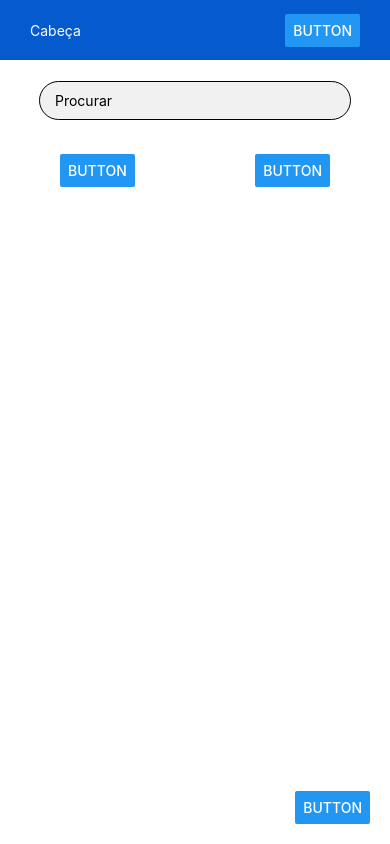
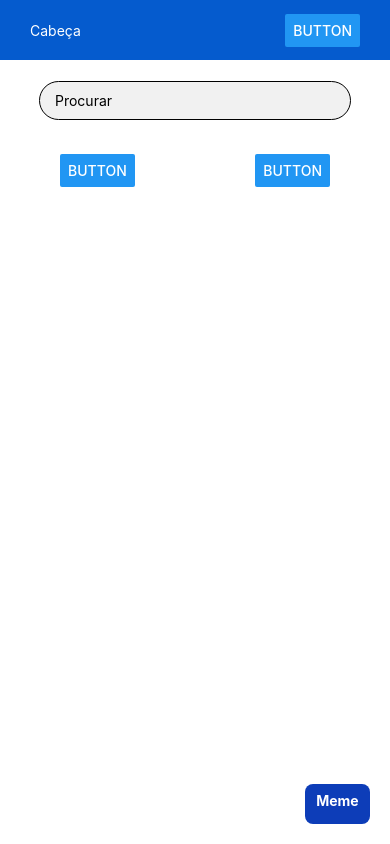
Before and after one commit to Artotz/task-app, a React Native app: screen /Home in a window 390 px wide. Built offline with nearby package versions, Linux system fonts and the light colour scheme.

Commit message:
feat: added theme values and Button

```diff
--- /dev/null
+++ b/components/Button/index.tsx
@@ -0,0 +1,19 @@
+import { FC, ReactNode } from "react";
+import { TouchableOpacity, TouchableOpacityProps } from "react-native";
+
+import * as S from "./styles";
+
+type ButtonProps = {
+  Icon?: ReactNode;
+} & TouchableOpacityProps;
+
+const Button: FC<ButtonProps> = ({ children, Icon }) => {
+  return (
+    <S.Root>
+      {Icon && Icon}
+      <S.Text>{children}</S.Text>
+    </S.Root>
+  );
+};
+
+export default Button;
--- /dev/null
+++ b/components/Button/styles.tsx
@@ -0,0 +1,18 @@
+import { styled } from "styled-components/native";
+
+export const Root = styled.TouchableOpacity`
+  display: flex;
+  justify-items: center;
+  align-items: center;
+  height: 40px;
+  gap: 8px;
+  padding: 8px;
+  border-radius: 8px;
+  background-color: ${(props) => props.theme.colors.primary.mid};
+`;
+
+export const Text = styled.Text`
+  font-size: 14px;
+  font-weight: 700;
+  color: ${(props) => props.theme.colors.common.white};
+`;
--- a/pages/Home/index.tsx
+++ b/pages/Home/index.tsx
@@ -1,11 +1,13 @@
 import { useCallback, useEffect, useState } from "react";
-import { BackHandler, Button, FlatList, StatusBar, StyleSheet, Text, TextInput, View } from "react-native";
+import { BackHandler, FlatList, Button, StatusBar, StyleSheet, Text, TextInput, View } from "react-native";
 import ReactNativeModal from "react-native-modal";
 import { useFocusEffect } from "@react-navigation/native";
 
 import useTodoList from "../../data/TodoListContext";
 import AddTodo from "../../views/AddTodo";
 import { Priority, PriorityTypes, Sector, Todo } from "../../types/todo";
+
+import ButtonX from "../../components/Button";
 
 import { ButtonStyled, SearchBarStyled } from "./styles";
 import FilterTodoList from "../../views/FilterTodoList";
@@ -141,7 +143,7 @@ export default function Home({ navigation }: { navigation: any }) {
         />
       </View>
       <View style={styles.addButton}>
-        <Button onPress={() => setIsModalVisible(true)} title="button"></Button>
+        <ButtonX onPress={() => setIsModalVisible(true)}> Meme </ButtonX>
       </View>
 
       {/* AddTodo Modal */}
--- a/styles/theme.ts
+++ b/styles/theme.ts
@@ -2,6 +2,7 @@ export type ThemeType = typeof theme;
 
 export const theme = {
   colors: {
-    primary: { main: "#A00" },
+    primary: { main: "#055BCE", light: "#4296E2", mid: "#0D3DB8", dark: "#00153E" },
+    common: { white: "#FFF", "gray-100": "", "gray-200": "#BCBEC0", "gray-300": "#808080", "gray-400": "#4E4E4F" },
   },
 };
```
Also changed, not shown: components/Card/index.tsx (added, +10 -0 lines).
